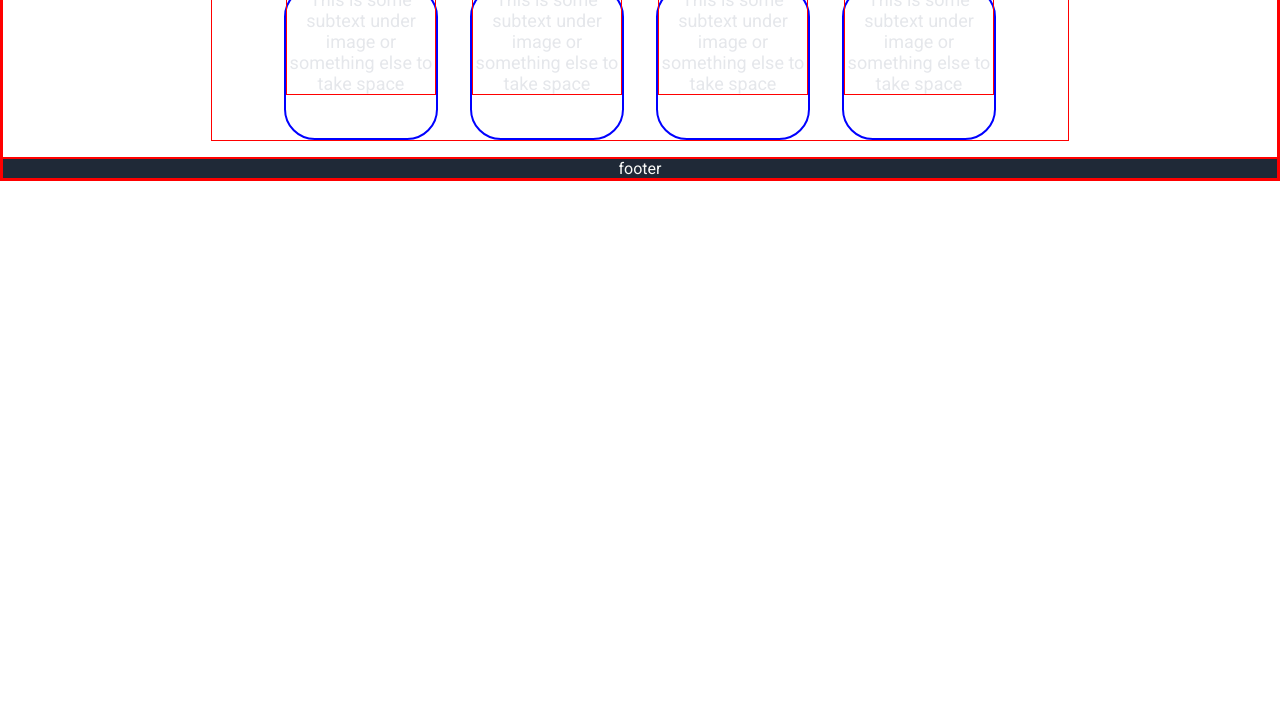
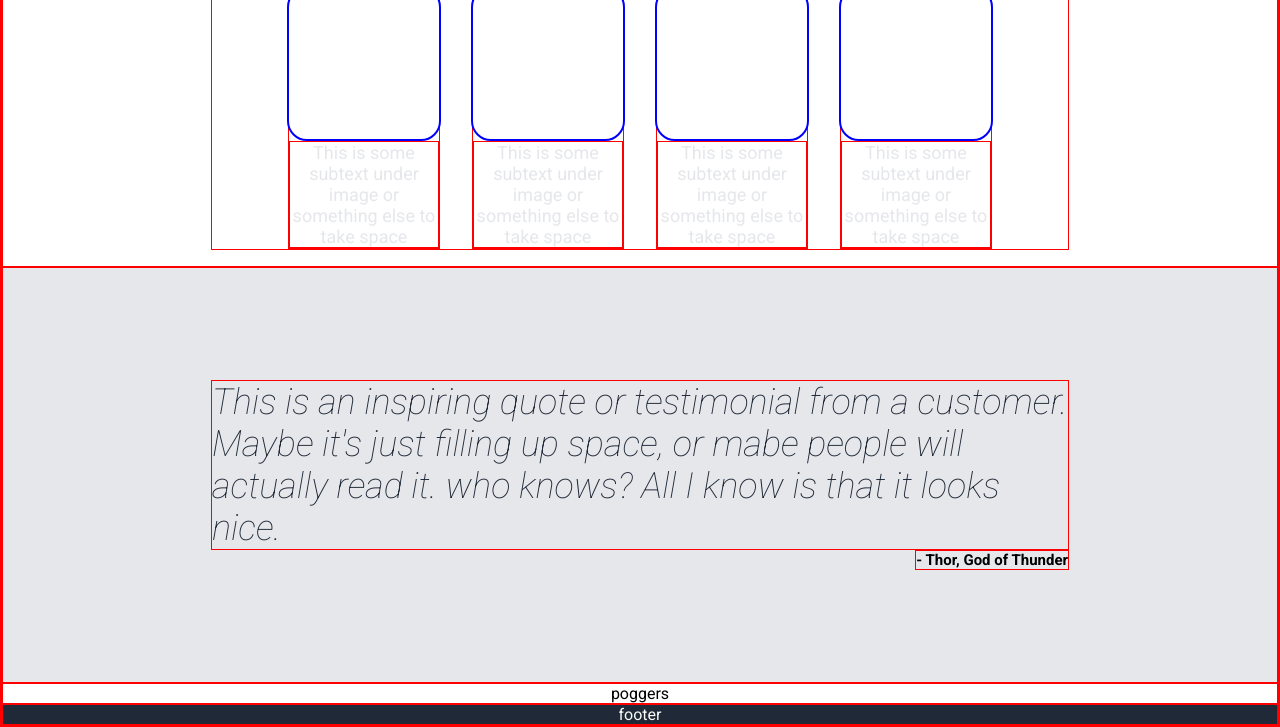
Before and after one commit to mypaxpax/landingpage, a plain HTML site: page index.html in a window 1280 px wide. Shown: the part 591-1318 px from the top of the page. Before the commit the page ends 800 px from the top, so only its background shows below. Drawn offline with Linux system fonts and the light colour scheme.

Commit message:
Touched up information section - Fixed styling for text.

```diff
--- a/index.html
+++ b/index.html
@@ -46,22 +46,41 @@
         <p class="information">Some random information</p>
         <div class="infobox">
             <div class="infopics">
+                <div class="placeholderpic"></div>
                 <p class="hero-secondary">This is some subtext under image or something else to take space</p>
             </div>
 
             <div class="infopics">
+                <div class="placeholderpic"></div>
                 <p class="hero-secondary">This is some subtext under image or something else to take space</p>
             </div>
 
             <div class="infopics">
+                <div class="placeholderpic"></div>
                 <p class="hero-secondary">This is some subtext under image or something else to take space</p>
             </div>
 
             <div class="infopics">
+                <div class="placeholderpic"></div>
                 <p class="hero-secondary">This is some subtext under image or something else to take space</p>
             </div>
         </div>
     </main>
+    <div class="quotebox">
+        <p class="quote-text">
+            This is an inspiring quote or testimonial
+            from a customer. Maybe it's just filling up
+            space, or mabe people will actually read it.
+            who knows? All I know is that it looks nice.
+        </p>
+    <div class="quote-author">- Thor, God of Thunder</div>
+    </div>
+    <div class="contact">
+        poggers
+
+
+
+    </div>
 <footer class="footer">footer</footer>
 </body>
 </html>
--- a/styles/style.css
+++ b/styles/style.css
@@ -20,6 +20,10 @@ main {
     background-color: #ffffff;
 }
 
+article {
+    padding: 1em 13em;
+    background-color: #ffffff;
+}
 .navigation {
     display: flex;
     justify-content: space-between;
@@ -73,20 +77,59 @@ main {
 }
 
 .infobox  {
+
     display: flex;
+    justify-content: center;
+    align-items: center;
     flex-wrap: wrap;
-    justify-content: center;
     background-color: white;
     gap: 2em;
 }
 
 .infopics {
+    display: flex;
+    flex-direction: column;
+    align-items: center;
+    text-align: center;
+    max-width: 150px;
+}
+
+.placeholderpic {
     background-color: white;
     border: 2px solid blue;
-    border-radius: 20%;
-    text-align: center;
+    border-radius: 20px;
     width: 150px;
     height: 150px;
+}
+
+.quotebox {
+    display: flex;
+    flex-direction: column;
+    justify-content: center;
+    align-items: center;
+    background-color:#E5E7EB;
+    padding: 7em 13em;
+}
+
+.contact {
+    display: flex;
+    justify-content: center;
+    align-items: center;
+    background-color: #ffffff;
+
+}
+
+p.quote-text {
+    font-size: 36px;
+    font-weight: 100;
+    font-style: italic;
+    color:#1f2937;
+}
+
+.quote-author {
+    align-self: flex-end;
+    font-size: 15px;
+    font-weight: bold;
 }
 
 p.logo {
@@ -115,6 +158,7 @@ p.information {
     text-align: center;
     color: #1f2937;
 }
+
 
 
 .footer {
@@ -251,19 +295,6 @@ img {
 
 }
 
-.quote-text {
-    font-size: 20px;
-    font-weight: 100;
-    font-style: italic;
-    color:#1f2937;
-}
-
-.quote-author {
-    display: flex;
-    justify-content: flex-end;
-    font-size: 15px;
-    font-weight: bold;
-}
 
 .callbox {
     display: flex;
```
